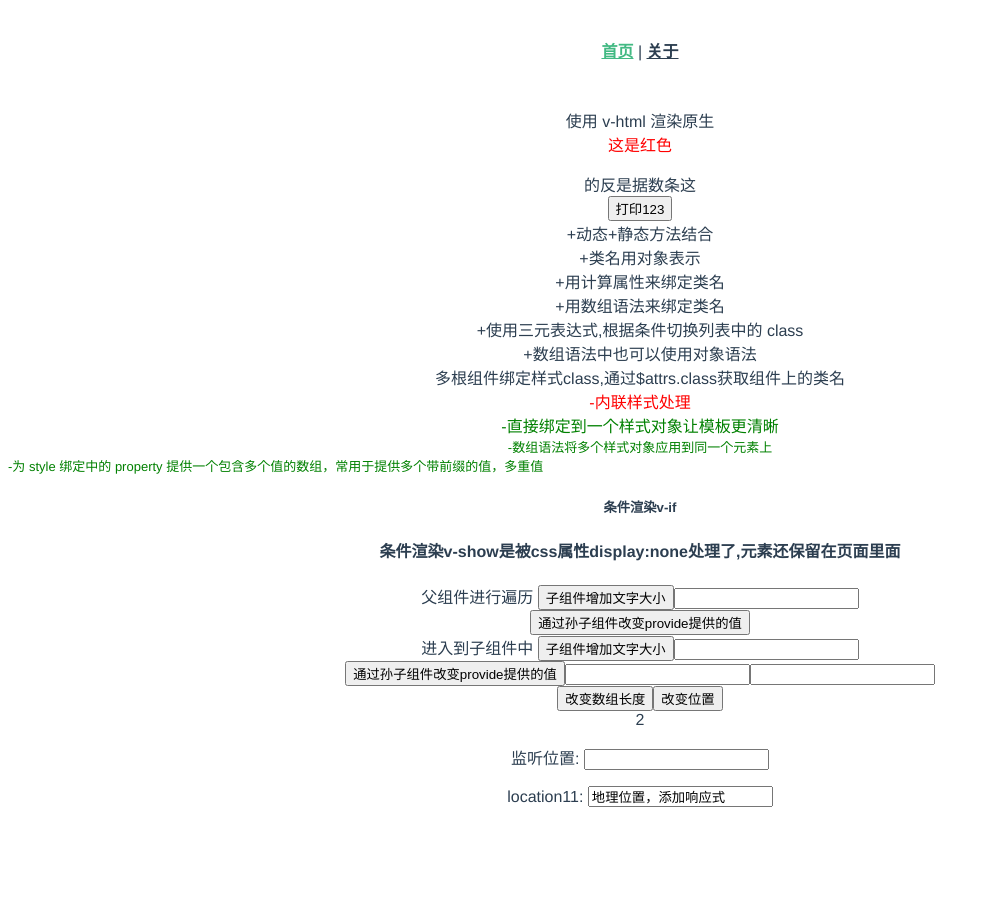
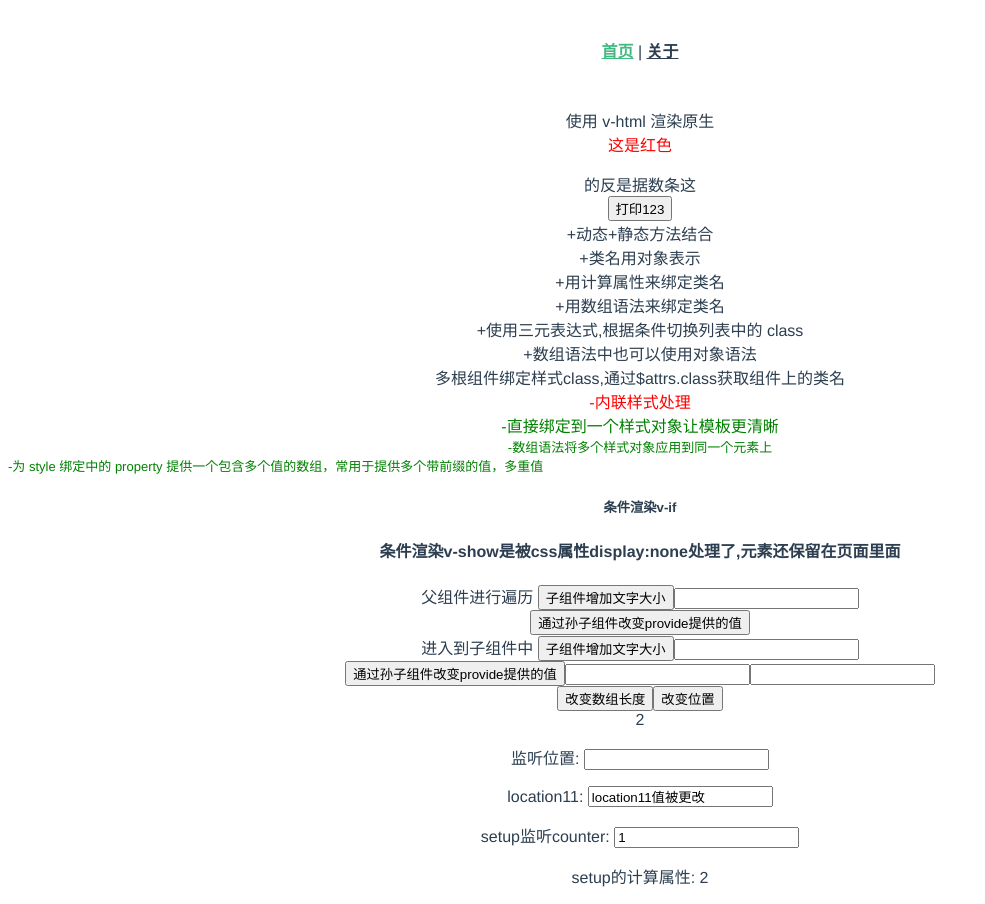
Before and after one commit to creatliukun/vue3-set, a Vue app: page / in a window 1280 px wide. Shown: the whole page, without its empty margins (0-985 px from the left). Before the commit the page ends 823 px from the top, so only its background shows below. Built offline with nearby package versions, Linux system fonts and the light colour scheme.

Commit message:
feat: setup相关钩子封装

```diff
--- a/src/views/HomeView.vue
+++ b/src/views/HomeView.vue
@@ -10,43 +10,70 @@
     <p>
         监听位置:
        <input v-model="watchGeolocation" />
-      </p>
+    </p>
     <p>
         location11:
        <input v-model="location11" />
-      </p>
+    </p>
+    <!-- setup监听counter -->
+    <p>
+       setup监听counter:
+       <input v-model="counter" />
+    </p>
+    <p>
+       setup的计算属性:
+      {{twiceTheCounter}}
+    </p>
   </div>
 </template>
 
 <script>
 // @ is an alias to /src
 import HelloWorld from '@/components/HelloWorld.vue'
-import { provide, reactive, ref } from 'vue'
+import { provide, reactive, ref, watch, toRefs, onMounted, computed } from 'vue'
 
 export default {
   name: 'HomeView',
   components: {
     HelloWorld
   },
-  setup () {
+  setup (props) {
     // 为了增加 provide 值和 inject 值之间的响应性，我们可以在 provide
+    // 使用 `toRefs` 创建对 `props` 中的 `user` property 的响应式引用
+    const { user } = toRefs(props)
+    const location11 = ref('地理位置，添加响应式')
     // 值时使用 ref 或 reactive。
-    const location11 = ref('地理位置，添加响应式')
+    const counter = ref('1')
+    // setup中使用computed监听
+    const counterTwo = ref(1)
+    const twiceTheCounter = computed(() => counterTwo.value * 2)
     const geolocation = reactive({
       longitude: 90,
       latitude: 135
     })
     // 组件内部更改的方法
     const updateLocation = () => {
+      console.log(user, 'user')
       location11.value = 'location11值被更改'
     }
     provide('location', location11)
     provide('geolocation', geolocation)
     provide('updateLocation', updateLocation)
+    // 在setup中监听counter
+    watch(counter, (newValue, oldValue) => {
+      console.log('setup监听counter改变的值：' + counter.value)
+    })
+    // 和外部的mounted类似，这个时候组件渲染完毕，调用次函数
+    onMounted(() => {
+      updateLocation()
+    })
+    // 如果想要setup外部的函数，模版，钩子等获取到此数据，那么就需要return出去
     return {
       location11,
       geolocation,
-      updateLocation
+      updateLocation,
+      counter,
+      twiceTheCounter
     }
     // provide('location', '地理位置')
     // provide('geolocation', {
```
Also changed, not shown: 1 other file (tests, documents, lock files or other folders).
